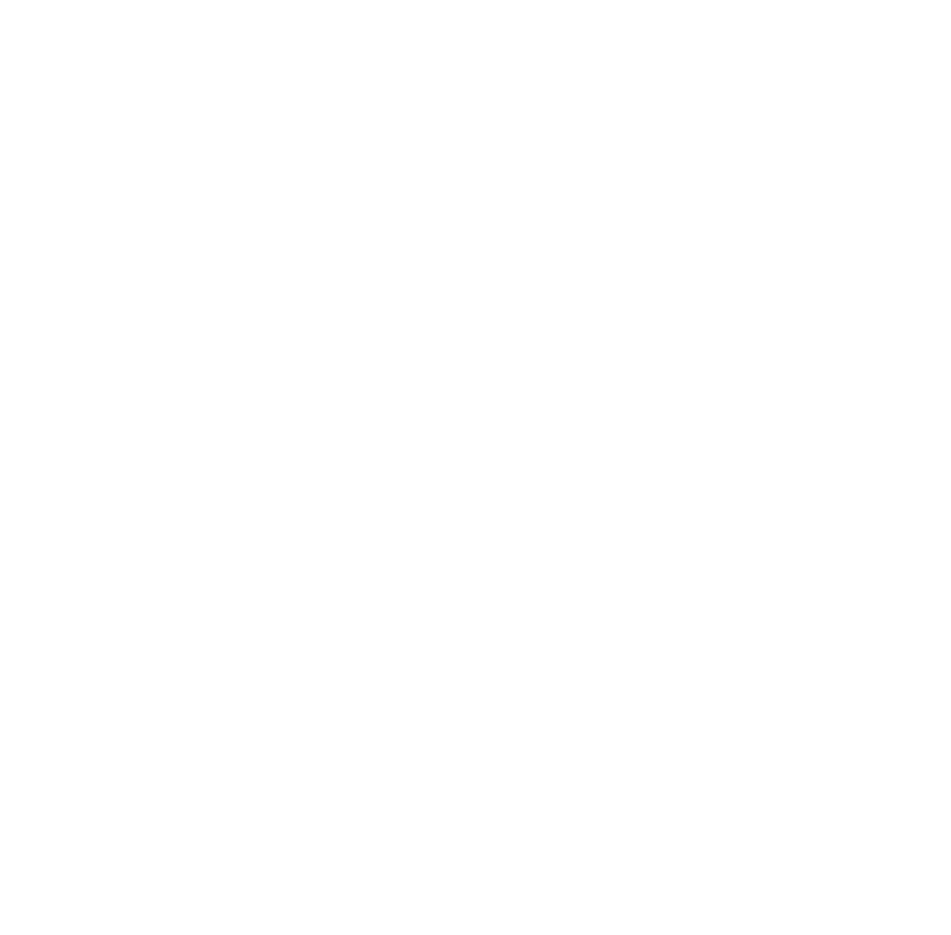
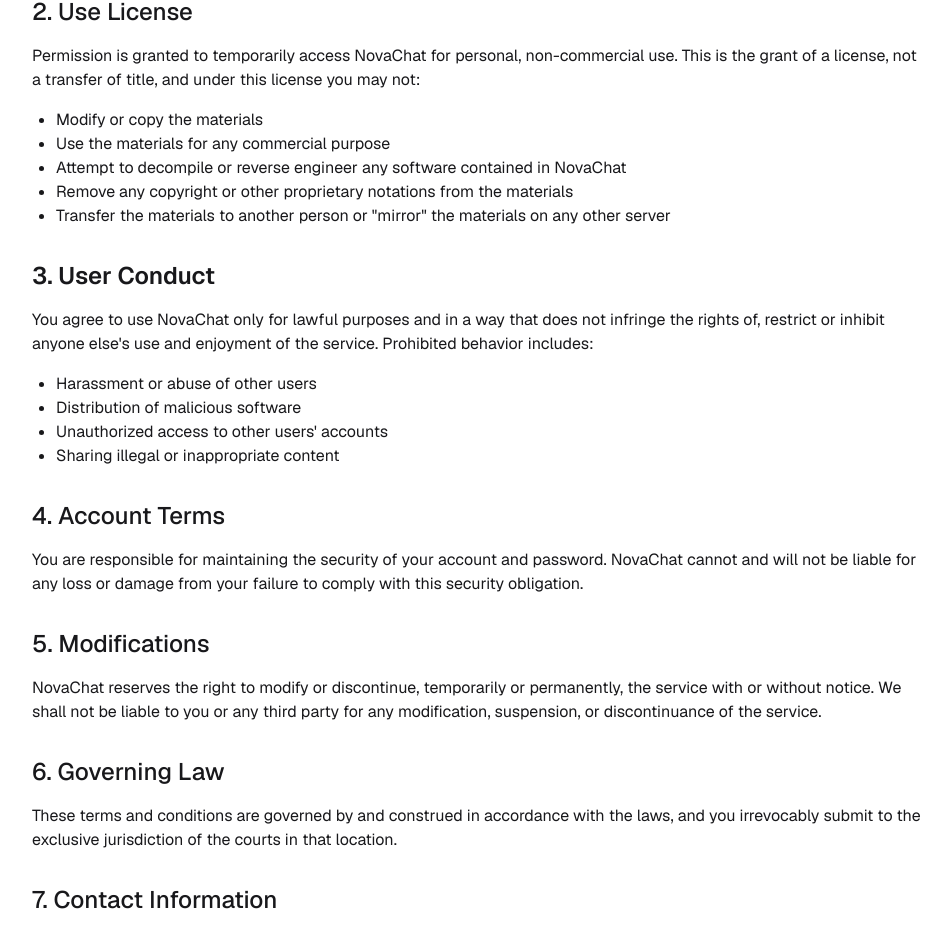
Before and after one commit to bilelhamitouche/nova-chat, a Next.js app: page /terms in a window 1280 px wide. Shown: the part 316-1251 px from the top of the page, without its empty margins (160-1111 px from the left). Before the commit the page ends 800 px from the top, so only its background shows below. Built offline with nearby package versions, Linux system fonts and the light colour scheme.

Commit message:
fillup the terms of service page

```diff
--- a/app/(main)/terms/page.tsx
+++ b/app/(main)/terms/page.tsx
@@ -1,5 +1,90 @@
 function TermsOfService() {
-  return <div></div>;
+  return (
+    <div className="container py-28 mx-auto space-y-8 max-w-4xl">
+      <h2 className="text-4xl font-bold">Terms of Service</h2>
+      <div className="flex flex-col gap-8 list-decimal">
+        <div className="space-y-4">
+          <h3 className="text-2xl font-medium">1. Acceptance of Terms</h3>
+          <p>
+            By accessing and using NovaChat, you agree to be bound by these
+            Terms of Service and all applicable laws and regulations. If you do
+            not agree with any of these terms, you are prohibited from using or
+            accessing this service.
+          </p>
+        </div>
+        <div className="space-y-4">
+          <h3 className="text-2xl font-medium">2. Use License</h3>
+          <p>
+            Permission is granted to temporarily access NovaChat for personal,
+            non-commercial use. This is the grant of a license, not a transfer
+            of title, and under this license you may not:
+          </p>
+          <ul className="pl-6 list-disc">
+            <li>Modify or copy the materials</li>
+            <li>Use the materials for any commercial purpose</li>
+            <li>
+              Attempt to decompile or reverse engineer any software contained in
+              NovaChat
+            </li>
+            <li>
+              Remove any copyright or other proprietary notations from the
+              materials
+            </li>
+            <li>
+              Transfer the materials to another person or "mirror" the materials
+              on any other server
+            </li>
+          </ul>
+        </div>
+        <div className="space-y-4">
+          <h3 className="text-2xl font-semibold">3. User Conduct</h3>
+          <p>
+            You agree to use NovaChat only for lawful purposes and in a way that
+            does not infringe the rights of, restrict or inhibit anyone else's
+            use and enjoyment of the service. Prohibited behavior includes:
+          </p>
+          <ul className="pl-6 list-disc">
+            <li>Harassment or abuse of other users</li>
+            <li>Distribution of malicious software</li>
+            <li>Unauthorized access to other users&apos; accounts</li>
+            <li>Sharing illegal or inappropriate content</li>
+          </ul>
+        </div>
+        <div className="space-y-4">
+          <h3 className="text-2xl font-medium">4. Account Terms</h3>
+          <p>
+            You are responsible for maintaining the security of your account and
+            password. NovaChat cannot and will not be liable for any loss or
+            damage from your failure to comply with this security obligation.
+          </p>
+        </div>
+        <div className="space-y-4">
+          <h3 className="text-2xl font-medium">5. Modifications</h3>
+          <p>
+            NovaChat reserves the right to modify or discontinue, temporarily or
+            permanently, the service with or without notice. We shall not be
+            liable to you or any third party for any modification, suspension,
+            or discontinuance of the service.
+          </p>
+        </div>
+        <div className="space-y-4">
+          <h3 className="text-2xl font-medium">6. Governing Law</h3>
+          <p>
+            These terms and conditions are governed by and construed in
+            accordance with the laws, and you irrevocably submit to the
+            exclusive jurisdiction of the courts in that location.
+          </p>
+        </div>
+        <div className="space-y-4">
+          <h3 className="text-2xl font-medium">7. Contact Information</h3>
+          <p>
+            If you have any questions about these Terms of Service, please
+            contact us at support@novachat.com.
+          </p>
+        </div>
+      </div>
+    </div>
+  );
 }
 
 export default TermsOfService;
```
